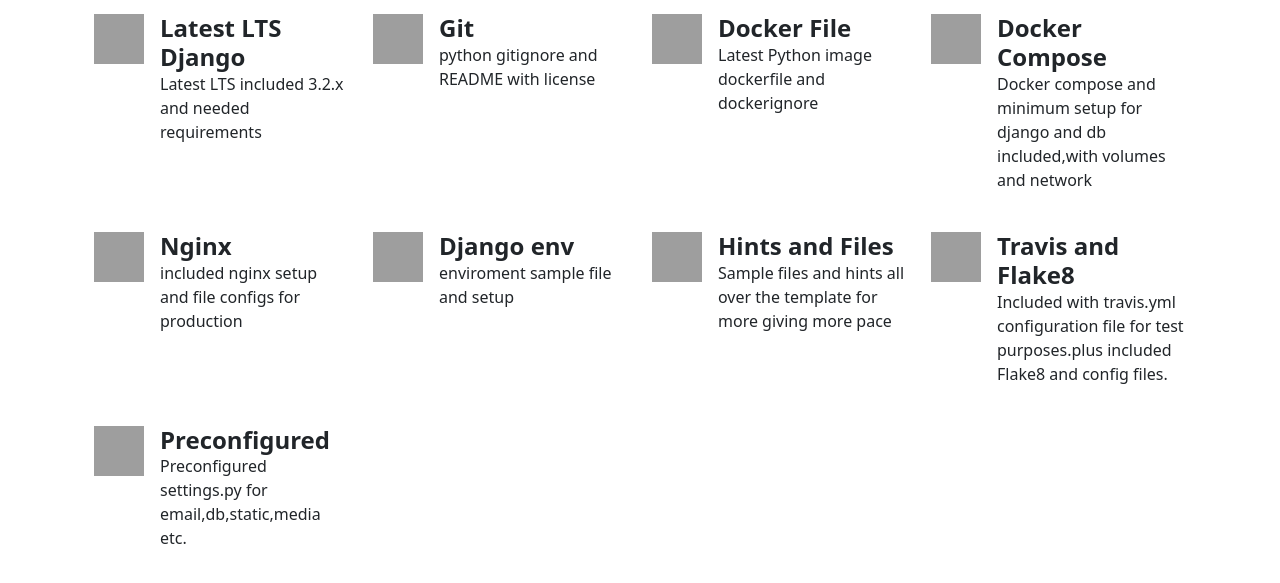
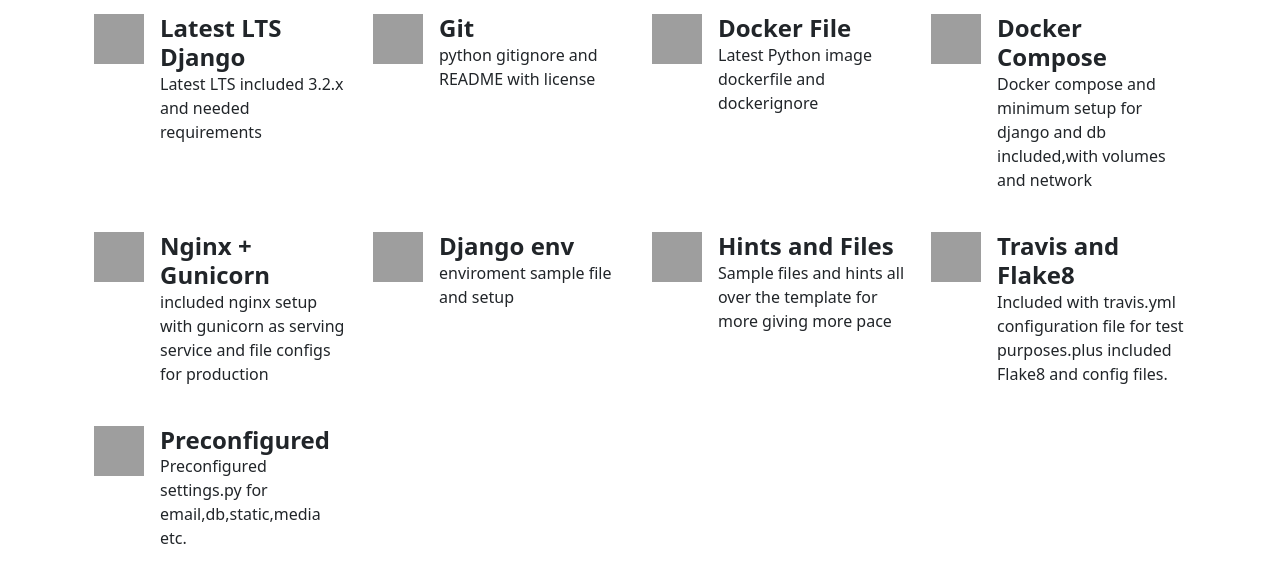
Before and after one commit to AliBigdeli/Ultimate-Django3.2-Template, a Django app: page / in a window 1280 px wide. Shown: the part 209-792 px from the top of the page. Run offline with Django 3.2, Linux system fonts and the light colour scheme; grey boxes are pictures that could not be loaded.

Commit message:
added media to nginx and updated readme

```diff
--- a/core/templates/website/index.html
+++ b/core/templates/website/index.html
@@ -39,8 +39,8 @@
         <div class="col d-flex align-items-start">
             <img class="bi text-muted flex-shrink-0 me-3" src="https://icons-for-free.com/iconfiles/png/512/nginx-1324888744812394023.png" width="50" height="50">
             <div>
-                <h4 class="fw-bold mb-0">Nginx</h4>
-                <p>included nginx setup and file configs for production</p>
+                <h4 class="fw-bold mb-0">Nginx + Gunicorn</h4>
+                <p>included nginx setup with gunicorn as serving service and file configs for production</p>
             </div>
         </div>
         <div class="col d-flex align-items-start">
```
Also changed, not shown: README.md, 1 other file.
